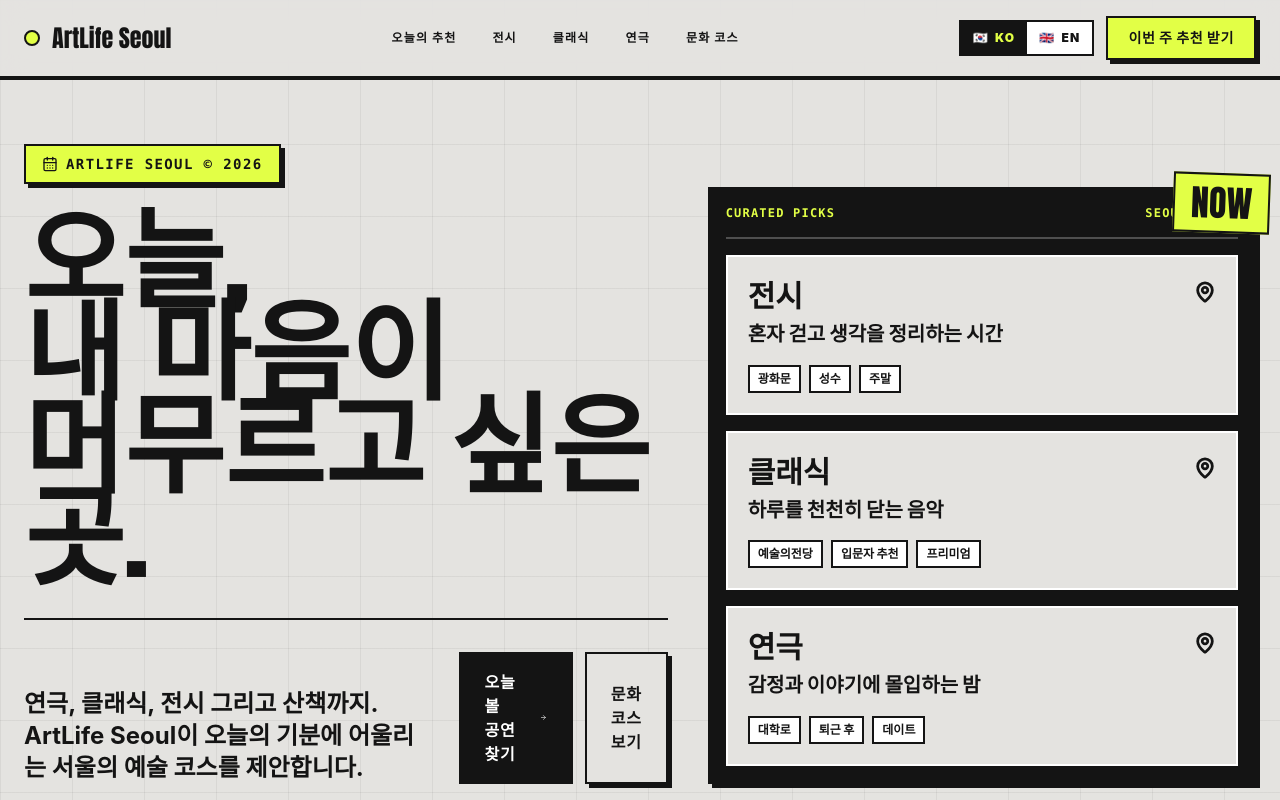
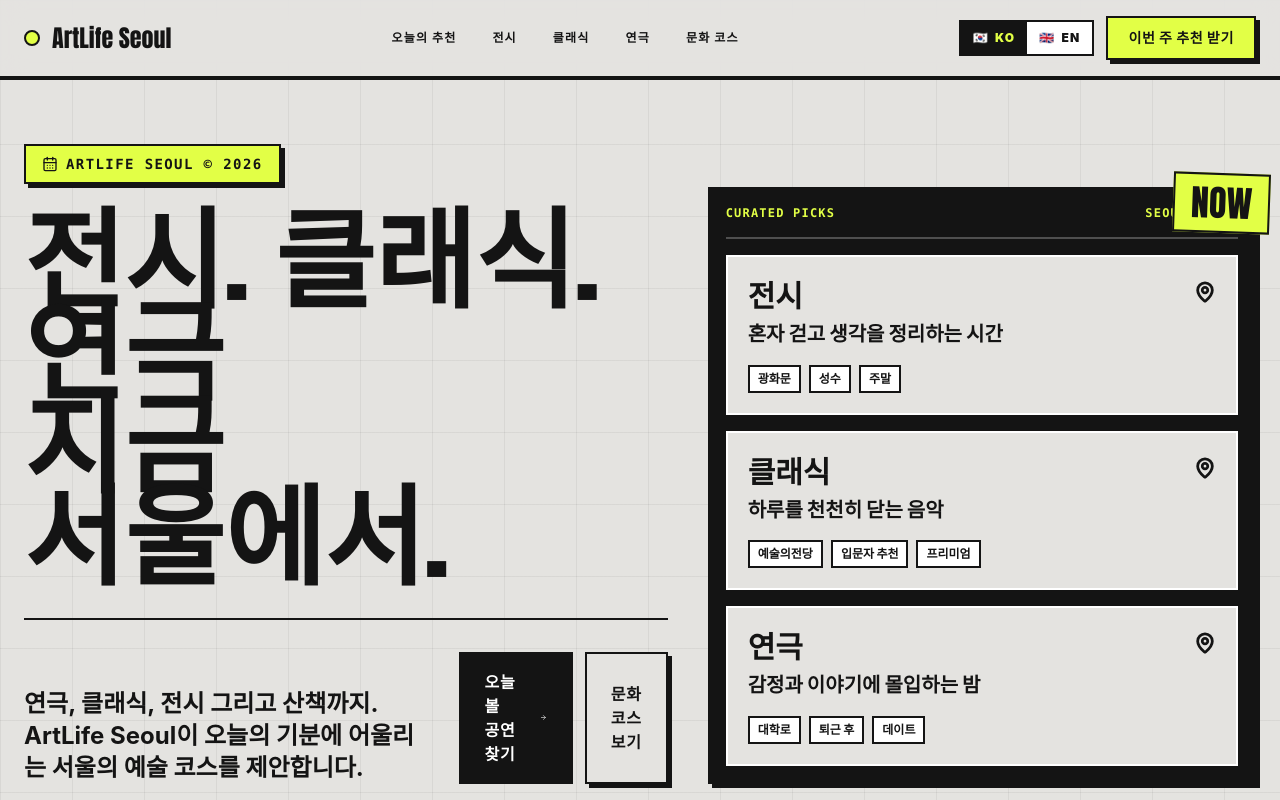
Before and after one commit to kmarx7/ArtinSeoul_co, a Next.js app: page / in a window 1280 px wide. Shown: the top 800 px of the page. Built offline with nearby package versions, Linux system fonts and the light colour scheme.

Commit message:
Update Korean hero headline

```diff
--- a/src/data/content.ts
+++ b/src/data/content.ts
@@ -69,7 +69,7 @@ export const landingContent: Record<Language, LandingContent> = {
     },
     hero: {
       badge: "ArtLife Seoul © 2026",
-      titleLines: ["오늘,", "내 마음이 머무르고 싶은 곳."],
+      titleLines: ["전시. 클래식. 연극", "지금 서울에서."],
       subtitle: "연극, 클래식, 전시 그리고 산책까지. ArtLife Seoul이 오늘의 기분에 어울리는 서울의 예술 코스를 제안합니다.",
       primaryCta: "오늘 볼 공연 찾기",
       secondaryCta: "문화 코스 보기",
```
